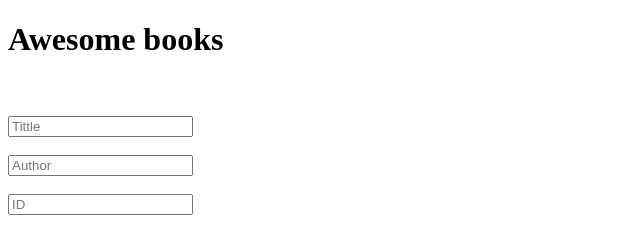
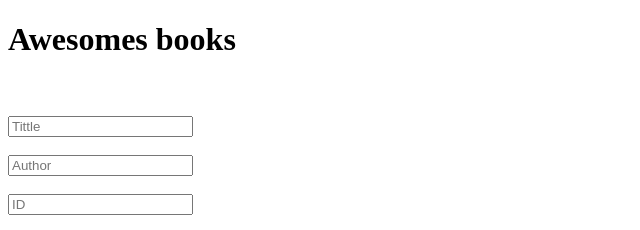
Before and after one commit to Isabellanamutenda/Awesome-book-js, a plain HTML site: page index.html in a window 1280 px wide. Shown: the top 230 px of the page, 0-640 px from the left. Drawn offline with Linux system fonts and the light colour scheme.

Commit message:
Update js  file

```diff
--- a/index.html
+++ b/index.html
@@ -8,7 +8,7 @@
     <title>Awesome Books</title>
 </head>
 <body>
-  <h1>Awesome books</h1> <br> <br>
+  <h1>Awesomes books</h1> <br> <br>
   <form action="" id="book-form">
     <div>
       <label for="title"></label>
```
